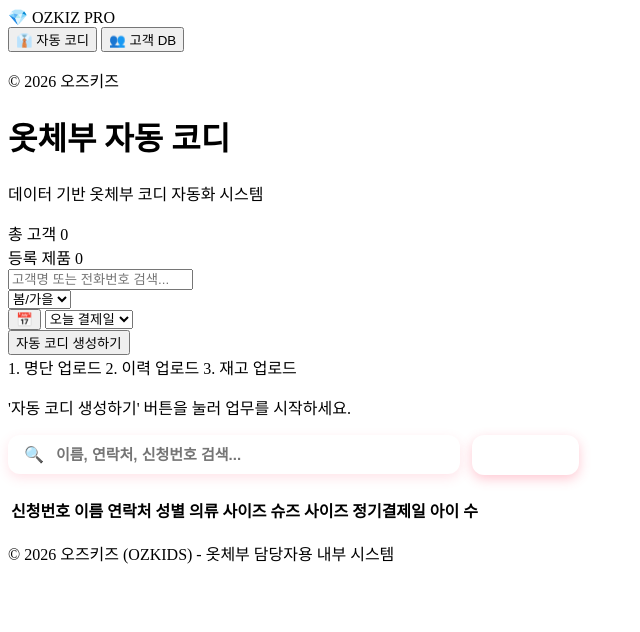
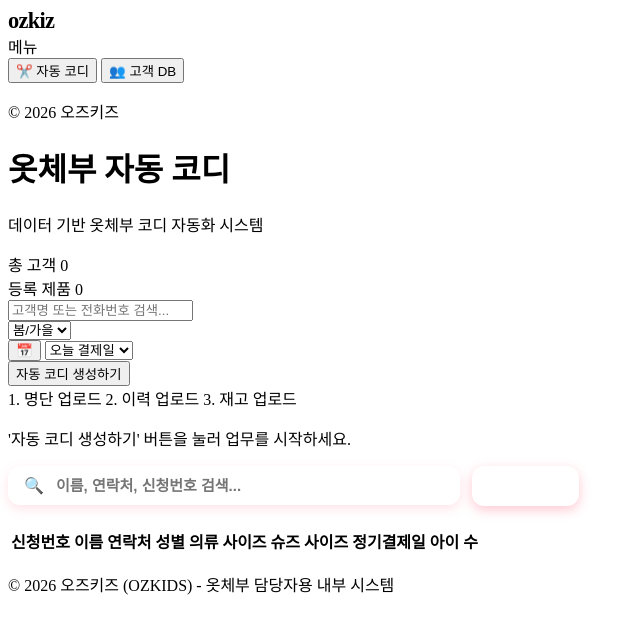
Before and after one commit to julia911211/OZKIZ-Coordination, a website built with Vite: page index.html in a window 1280 px wide. Shown: the whole page, without its empty margins (0-640 px from the left). Built offline with nearby package versions, Linux system fonts and the light colour scheme; a script that the page names is missing.

Commit message:
사이드바 디자인 변경

```diff
--- a/index.html
+++ b/index.html
@@ -14,20 +14,20 @@
       <!-- Left Sidebar -->
       <nav class="sidebar">
         <div class="sidebar-brand">
-          <span class="brand-icon">💎</span>
-          <span class="brand-text">OZKIZ <span class="brand-badge">PRO</span></span>
+          <span class="brand-text" style="font-size:1.4rem;font-weight:900;color:var(--primary);letter-spacing:-0.03em;">ozkiz</span>
         </div>
+
+        <div class="sidebar-section-label">메뉴</div>
 
         <div class="sidebar-menu">
           <button class="menu-item active" data-tab="coord">
-            <span class="menu-icon">👔</span>
+            <span class="menu-icon">✂️</span>
             <span class="menu-label">자동 코디</span>
           </button>
           <button class="menu-item" data-tab="cust-list">
             <span class="menu-icon">👥</span>
             <span class="menu-label">고객 DB</span>
           </button>
-
         </div>
 
         <div class="sidebar-footer">
--- a/style.css
+++ b/style.css
@@ -73,6 +73,16 @@ body {
   border-radius: 3px;
   vertical-align: middle;
   margin-left: 2px;
+}
+
+.sidebar-section-label {
+  font-size: 0.72rem;
+  font-weight: 700;
+  color: var(--text-dim);
+  text-transform: uppercase;
+  letter-spacing: 0.08em;
+  padding: 0 0.85rem;
+  margin-bottom: 0.4rem;
 }
 
 .sidebar-menu {
```
